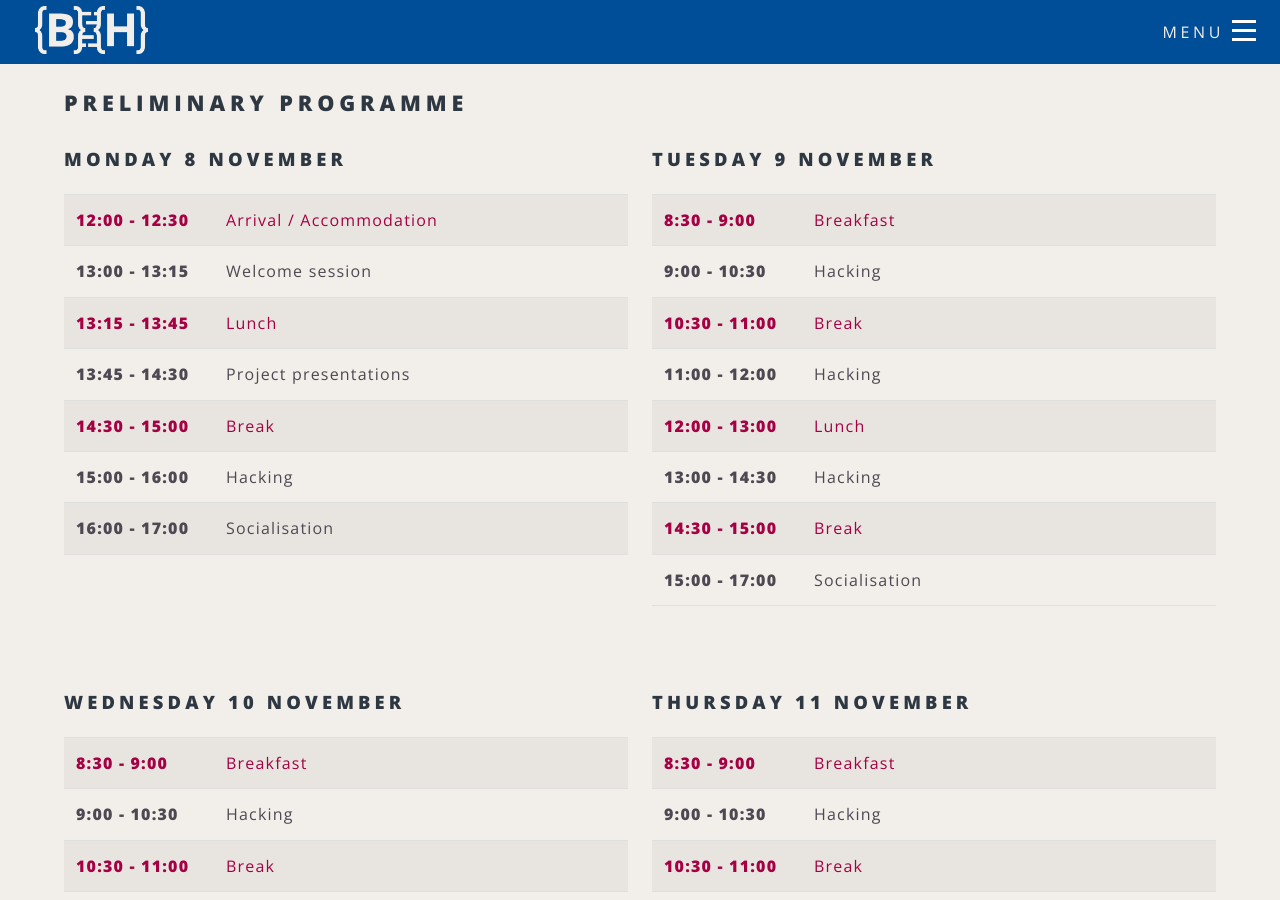
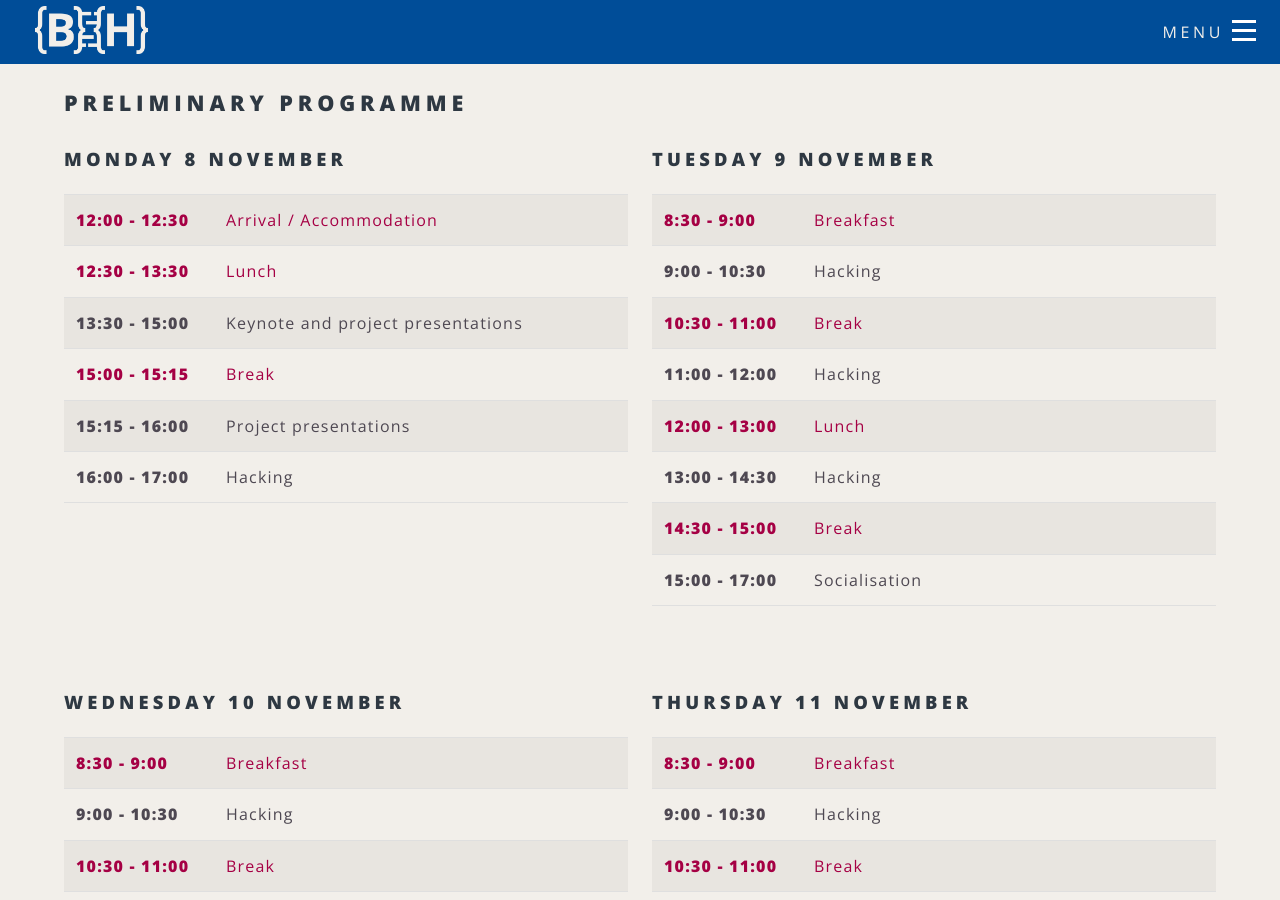
Before and after one commit to elixir-europe/biohackathon-europe-2021, a Jekyll site: the page built from programme.html, in a window 1280 px wide and 900 px high, scrolled down 365 px. Built offline with Jekyll 4.4.1, drawn with Linux system fonts in a browser that asks for light colours; nearby versions of some CDN libraries.

Commit message:
Update Monday timings

```diff
--- a/programme.html
+++ b/programme.html
@@ -77,29 +77,29 @@ body_class: programme
                             <td class="time">12:00 - 12:30</td>
                             <td class="event">Arrival / Accommodation</td>
                         </tr>
-                        <tr>
+                       <!-- <tr>
                             <td class="time">13:00 - 13:15</td>
                             <td class="event">Welcome session</td>
-                        </tr>
+                        </tr> -->
                         <tr class="schedule-break-row">
-                            <td class="time">13:15 - 13:45</td>
+                            <td class="time">12:30 - 13:30</td>
                             <td class="event">Lunch</td>
                         </tr>
                         <tr>
-                            <td class="time">13:45 - 14:30</td>
-                            <td class="event">Project presentations</td>
+                            <td class="time">13:30 - 15:00</td>
+                            <td class="event">Keynote and project presentations</td>
                         </tr>
                         <tr class="schedule-break-row">
-                            <td class="time">14:30 - 15:00</td>
+                            <td class="time">15:00 - 15:15</td>
                             <td class="event">Break</td>
                         </tr>
                         <tr>
-                            <td class="time">15:00 - 16:00</td>
-                            <td class="event">Hacking</td>
+                            <td class="time">15:15 - 16:00</td>
+                            <td class="event">Project presentations</td>
                         </tr>
                         <tr>
                             <td class="time">16:00 - 17:00</td>
-                            <td class="event">Socialisation</td>
+                            <td class="event">Hacking</td>
                         </tr>
 
                     </tbody>
```
